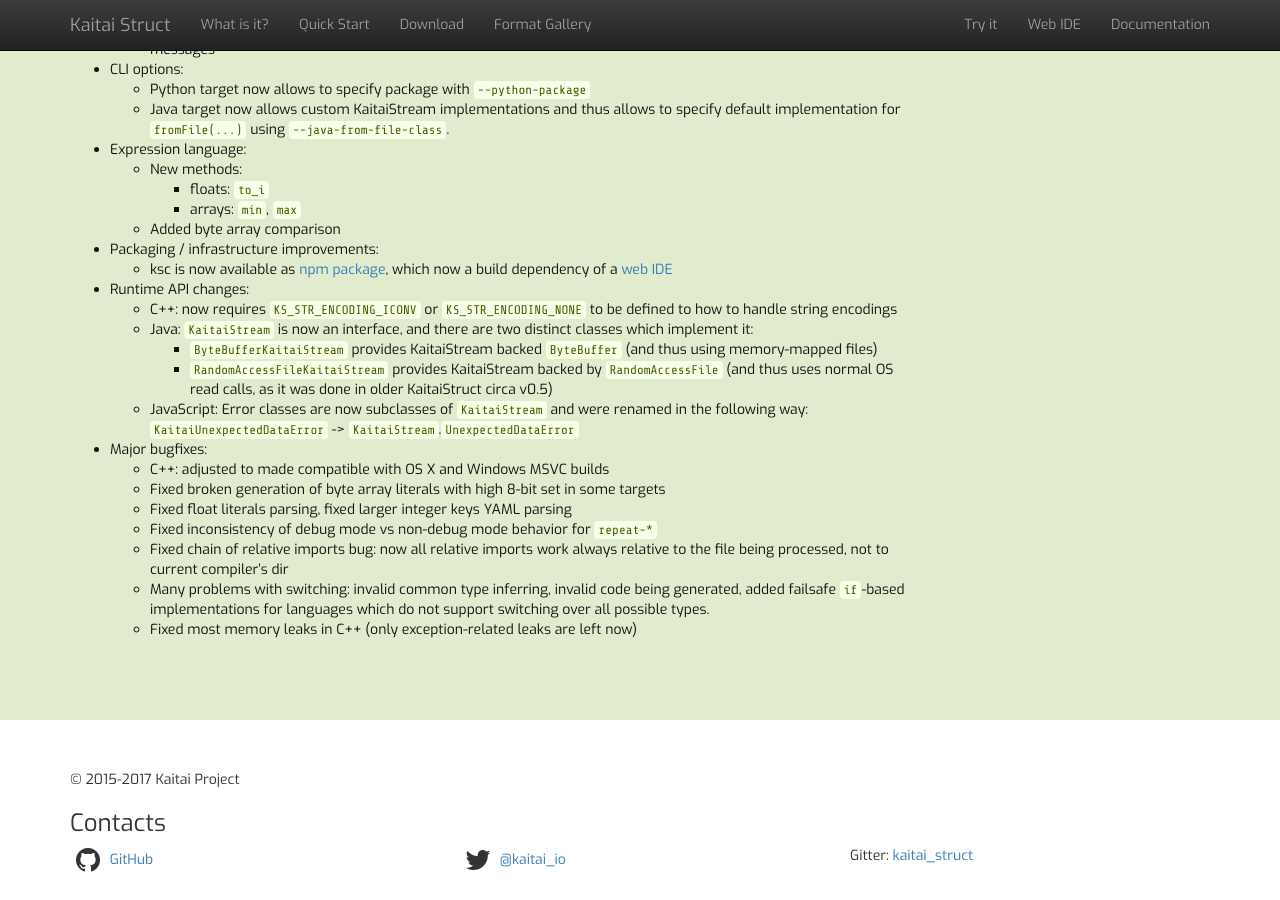
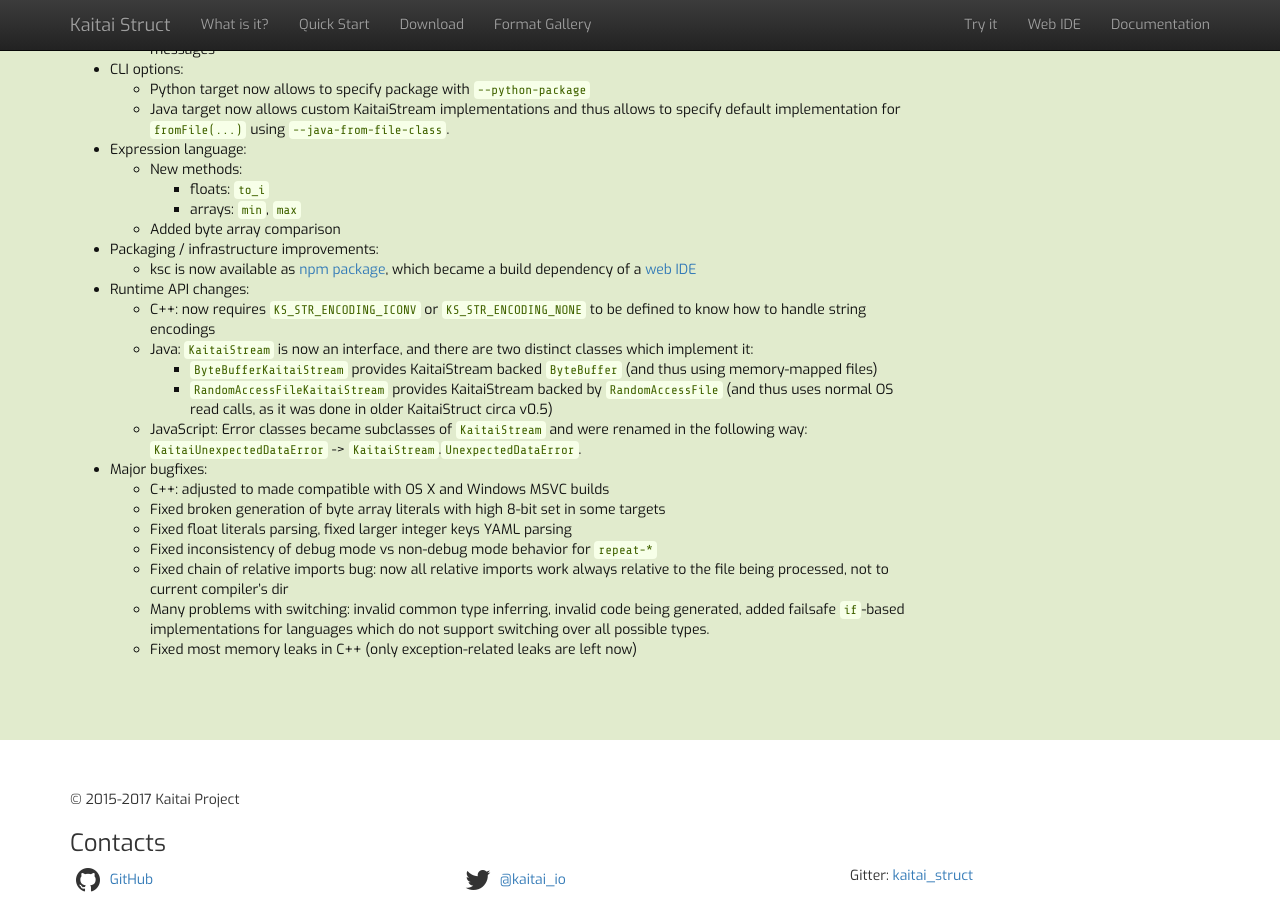
Before and after one commit to kaitai-io/kaitai-io.github.io, a Jekyll site: the page built from _posts/2018-02-05-kaitai-struct-v0.8-released.md, in a window 1280 px wide and 900 px high, scrolled down 877 px. Built offline with Jekyll 4.4.1, drawn with Linux system fonts in a browser that asks for light colours; nearby versions of some CDN libraries.

Commit message:
Minor grammar fix

```diff
--- a/_posts/2018-02-05-kaitai-struct-v0.8-released.md
+++ b/_posts/2018-02-05-kaitai-struct-v0.8-released.md
@@ -81,11 +81,11 @@
 * Packaging / infrastructure improvements:
   * ksc is now available as
     [npm package](https://www.npmjs.com/package/kaitai-struct-compiler/),
-    which now a build dependency of a
+    which became a build dependency of a
     [web IDE](https://ide.kaitai.io/)
 * Runtime API changes:
   * C++: now requires `KS_STR_ENCODING_ICONV` or
-    `KS_STR_ENCODING_NONE` to be defined to how to handle string
+    `KS_STR_ENCODING_NONE` to be defined to know how to handle string
     encodings
   * Java: `KaitaiStream` is now an interface, and there are two
     distinct classes which implement it:
@@ -94,9 +94,9 @@
     * `RandomAccessFileKaitaiStream` provides KaitaiStream backed by
       `RandomAccessFile` (and thus uses normal OS read calls, as it
       was done in older KaitaiStruct circa v0.5)
-  * JavaScript: Error classes are now subclasses of `KaitaiStream` and
+  * JavaScript: Error classes became subclasses of `KaitaiStream` and
     were renamed in the following way: `KaitaiUnexpectedDataError` ->
-    `KaitaiStream`.`UnexpectedDataError`
+    `KaitaiStream`.`UnexpectedDataError`.
 * Major bugfixes:
   * C++: adjusted to made compatible with OS X and Windows MSVC builds
   * Fixed broken generation of byte array literals with high 8-bit set
```
